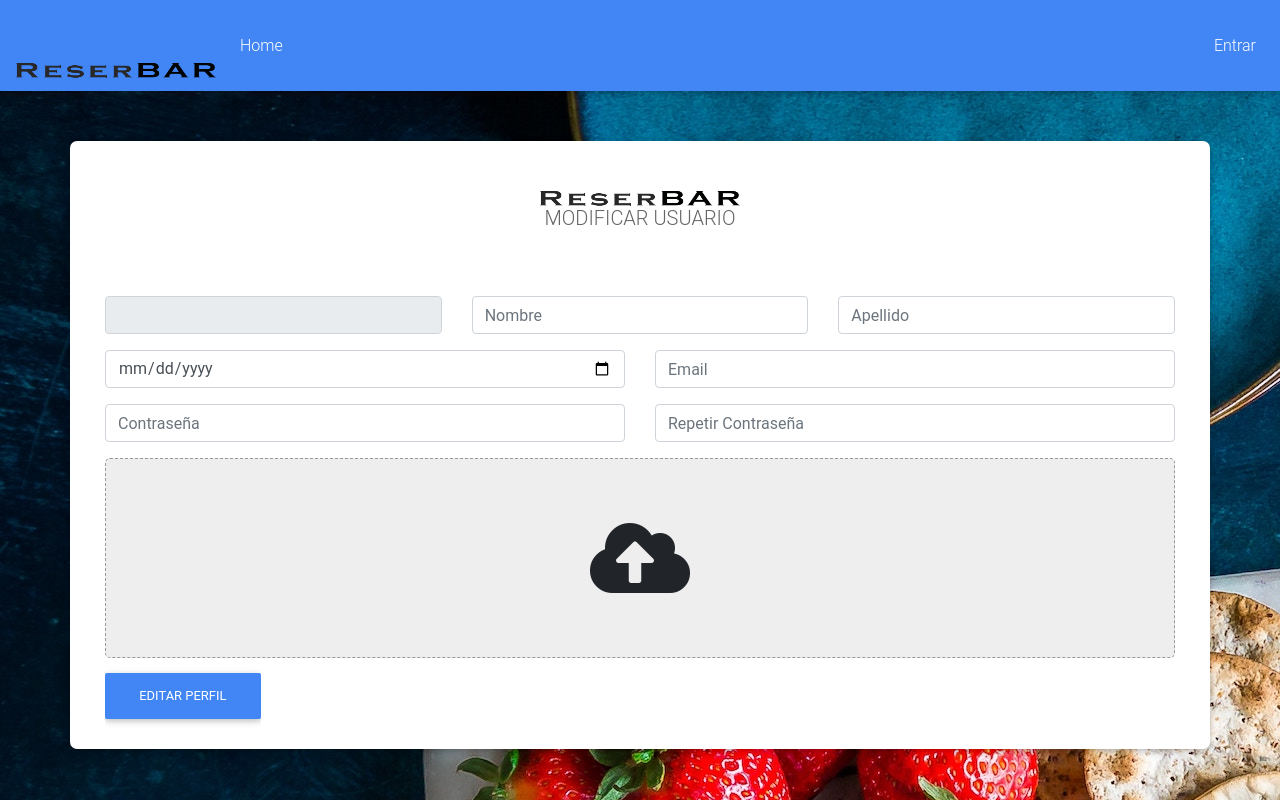
After one commit to Pecaalta/PHP, a CodeIgniter app: page /database/index.php/usuario/editar/1 in a window 1280 px wide. The commit adds this page. Run offline with CodeIgniter, Linux system fonts and the light colour scheme; data that the repository does not hold is empty; some libraries are stand-ins or nearby versions.

Commit message:
Modificar perfil

```diff
--- a/application/controllers/usuario.php
+++ b/application/controllers/usuario.php
@@ -67,5 +67,14 @@ class usuario extends CI_Controller {
 		$this->load->view('perfil-cliente', $data);
 	}
 
+	public function editar($id){
 
+		$user = $this->model_usuario->get($id);
+
+		$data = array(
+			"user" => json_decode(json_encode($user), true),
+		);
+		$this->load->view('main/navbar', $this->nav);
+		$this->load->view('editar-cliente', $data);
+	}
 }
--- /dev/null
+++ b/application/views/editar-cliente.php
@@ -0,0 +1,145 @@
+<!DOCTYPE html>
+<html lang="en">
+<head>
+    <meta charset="UTF-8">
+    <meta name="viewport" content="width=device-width, initial-scale=1.0">
+    <meta http-equiv="X-UA-Compatible" content="ie=edge">
+    <title>ReserBar</title>
+    <link rel="stylesheet" href="https://use.fontawesome.com/releases/v5.8.1/css/all.css">
+    <link href="https://cdnjs.cloudflare.com/ajax/libs/twitter-bootstrap/4.3.1/css/bootstrap.min.css" rel="stylesheet">
+    <link href="https://cdnjs.cloudflare.com/ajax/libs/mdbootstrap/4.8.0/css/mdb.min.css" rel="stylesheet">
+    <script src="https://cdnjs.cloudflare.com/ajax/libs/jquery/3.3.1/jquery.min.js"></script>
+    <style>
+        html, body {
+            width: 100%;
+            height: 100%;
+            margin: 0;
+            background: url("<?php echo base_url(); ?>/public/img/bg.jpg")
+        }
+        .box {
+            border-radius: 7px;
+            padding: 0 20px;
+            background: #fff;
+        }
+        .logo {
+            display: block;
+            width: 200px;
+            max-width: 100%;
+            margin: 50px auto 0;
+        }
+        .m-b-15px {
+            margin-bottom: 15px;
+        }
+        .m-t-50px {
+            margin-top: 50px;
+        }
+        .margin-auto {
+            margin: 10px auto 30px;
+            display: block;
+        }
+        h3 {
+            text-align: center;
+            margin-bottom: 50px;
+            font-size: 20px;
+            color: #666;
+            text-transform: uppercase;
+        }
+
+
+        #drop_file_zone {
+            background-color: #EEE;
+            border: #999 1px dashed;
+            width: 100%;
+            height: 200px;
+            padding: 8px;
+            font-size: 18px;
+            border-radius: 5px;
+            overflow: hidden;
+        }
+        #drag_upload_file {
+            width:50%;
+            margin:0 auto;
+            display: flex;
+            justify-content: center;
+            align-items: center;
+            height: 100%;
+        }
+        #drag_upload_file i {
+            text-align: center;
+            font-size: 5rem;
+        }
+        #drag_upload_file #selectfile {
+            opacity: 0;
+            width: 100%;
+            height: 100%;
+            position: absolute;
+            top: 0;
+            left: 0;
+        }
+        #output {
+            max-width: 100%;
+            max-height: 100%;
+            position: absolute;
+        }
+        .error {
+            text-align: center;
+            margin: 5px;
+        }
+    </style>
+        <script>
+          var loadFile = function(event) {
+            var reader = new FileReader();
+            reader.onload = function(){
+              var output = document.getElementById('output');
+              output.src = reader.result;
+            };
+            reader.readAsDataURL(event.target.files[0]);
+          };
+        </script>
+</head>
+<body>
+<div class="container">
+    <form action="<?php echo base_url(); ?>registro/post_cliente" method="post" enctype='multipart/form-data' class="box m-t-50px row z-depth-1">
+        <div class="col-12 form-group">
+            <img class="logo" src="<?php echo base_url(); ?>/public/img/logo.png" alt="" srcset="">
+            <h3>Modificar usuario</h3>
+        </div>
+        <div class="col-4 form-group">
+            <input class="form-control" type="text" name="nickname" value"=<?php echo $user["nickname"] ?>" placeholder="Nickname" disabled>
+        </div>
+        <div class="col-4 form-group">
+            <input class="form-control" type="text" name="nombre" value="<?php echo $user["nombre"] ?>" placeholder="Nombre">
+        </div>
+        <div class="col-4 form-group">
+            <input class="form-control" type="text" name="apellido" value="<?php echo $user["apellido"] ?>" placeholder="Apellido">
+        </div>
+        <div class="col-6 form-group">
+            <input class="form-control" type="date" name="fecha_de_nacimiento" value="<?php echo $user["fecha_de_nacimiento"] ?>" placeholder="Fecha de nacimiento">
+        </div>
+        <div class="col-6 form-group">
+            <input class="form-control" type="text" name="email" value="<?php echo $user["email"] ?>" placeholder="Email">
+        </div>
+        <div class="col-6 form-group">
+            <input class="form-control" type="password" name="password" placeholder="Contraseña">
+        </div>
+        <div class="col-6 form-group">
+            <input class="form-control" type="password" name="repassword" placeholder="Repetir Contraseña">
+        </div>
+        <div class="col-12">
+            <div id="drop_file_zone" ondrop="upload_file(event)" ondragover="return false">
+                <div id="drag_upload_file">
+                  <i class="fas fa-cloud-upload-alt"></i>
+                  <input type="file" id="selectfile" name="img" accept="image/*" onchange="loadFile(event)">
+                  <img id="output" src="" alt="">
+                </div>
+            </div>
+        </div>
+        <div class="col-12">
+            <p class="error"><?php echo $msg; ?></p>
+        </div>
+        <div class="col-12">
+            <input class="margin-auto btn btn-primary m-b-15px" type="submit" value="Editar perfil">
+        </div>
+    </form>
+</body>
+</html>
--- a/application/views/perfil-cliente.php
+++ b/application/views/perfil-cliente.php
@@ -53,7 +53,7 @@
                 <img width="210px" height="210px;" src="<?php echo base_url() . '/uploads/' . $img; ?>" class="rounded-circle z-depth-0" />
                 <div id="divedit">
                     <a>
-                        <i id="editar" class="fas fa-pencil-alt"></i> Editar Perfil
+                        <i id="editar" class="fas fa-pencil-alt" href="<?php echo base_url().'editar/'.$id; ?>"></i> Editar Perfil
                     </a>
                 </div>
             </div>
```
